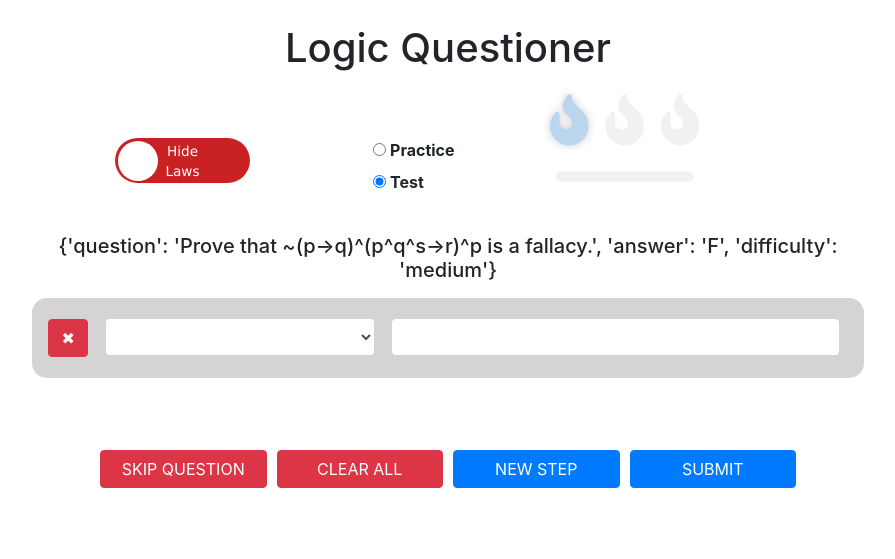
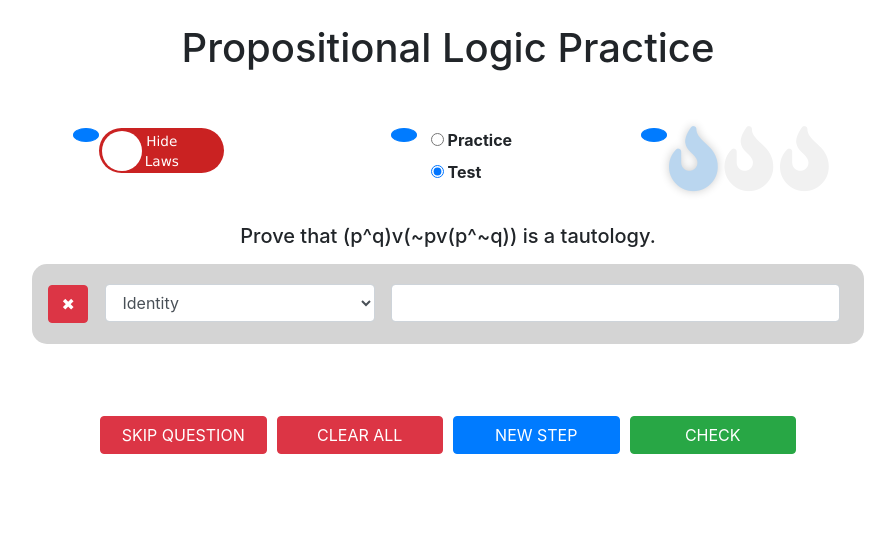
Before and after one commit to nakverma/proof-embeddings, a Flask app: template logic-questioner/templates/form.html in a window 1280 px wide. Shown: the top 559 px of the page, without its empty margins (192-1087 px from the left). Run offline with Flask 2, Linux system fonts and the light colour scheme; the template is opened without the code that fills it: values that come from a table or form of the project are taken from there, others are empty; parts of the project's set-up code (start-up, migrations or seed data) failed here and were passed over; some libraries are stand-ins or nearby versions.

Commit message:
Pushed latest frontend version.

```diff
--- a/logic-questioner/main.py
+++ b/logic-questioner/main.py
@@ -1,77 +1,101 @@
 from flask import Flask, render_template, request, redirect, url_for
 from wtforms import Form, StringField, FormField, FieldList, Label, SelectField, SubmitField, RadioField
-from wtforms.validators import InputRequired, DataRequired
+from wtforms.validators import DataRequired
 from flask_wtf import FlaskForm
 import random
 
 from check_syntax import checkSyntax
 from deterministic import check_correct_operation
+from create_expressions_mistakes import LogicTree
 
 app = Flask(__name__)
 app.secret_key = "secret"
 
 # TODO: Slider hardcoded change that!
-
 steps_init = [{"label": "Step 1"}, {"label": "Step 2"}, {"label": "Step 3"}][0:1]
 
 # TODO: Make sure the symbols above are correct e.g. ¬ instead of ~
-"""
-questions = ["Prove that (p∨q)∨(p∨~q) is a tautology.",
-             "Prove that ((p→r)∧(q→r)∧(p∨q))→r is a tautology.",
-             "Prove that (~(~p))↔p is a tautology.",
-             "Prove that ((p→q)∧(q→r))→(p→r) is a tautology."]
-answers = ["T", "T", "T", "T"][0:1]
-"""
 questions = [
-    {'question': "Prove that (p∨q)∨(p∨~q) is a tautology.",
+    {'question': "Prove that (pvq)v(pv~q) is a tautology.",
      'answer': 'T',
      'difficulty': 'mild'},
-    {'question': "Prove that ((p→r)∧(q→r)∧(p∨q))→r is a tautology.",
+    {'question': "Prove that ((p->r)^(q->r)^(pvq))->r is a tautology.",
      'answer': 'T',
      'difficulty': 'mild'},
-    {'question': "Prove that (~(~p))↔p is a tautology.",
+    {'question': "Prove that (~(~p))<->p is a tautology.",
      'answer': 'T',
      'difficulty': 'mild'},
-    {'question': "Prove that ((p→q)∧(q→r))→(p→r) is a tautology.",
+    {'question': "Prove that ((p->q)^(q->r))->(p->r) is a tautology.",
      'answer': 'T',
      'difficulty': 'mild'},
     {'question': "Prove that F->T is a tautology.",
      'answer': 'T',
      'difficulty': 'mild'},
+    {'question': "Prove that (p^q)v(~pv(p^~q)) is a tautology.",
+     'answer': 'T',
+     'difficulty': 'mild'},
+    {'question': "Prove that ((pvq)^(rv~q))->(pvr) is a tautology.",
+     'answer': 'T',
+     'difficulty': 'mild'},
+    {'question': "Prove that (p^q)->(pvq) is a tautology.",
+     'answer': 'T',
+     'difficulty': 'mild'},
+    {'question': "Prove that q->(p->q) is a tautology.",
+     'answer': 'T',
+     'difficulty': 'mild'},
+    {'question': "Prove that p^~(p^~q)<->p^q is a tautology.",
+     'answer': 'T',
+     'difficulty': 'mild'},
     {'question': "Prove that ~(p->q)^(p^q^s->r)^p is a fallacy.",
      'answer': 'F',
      'difficulty': 'medium'},
-    {'question': "Prove that (~q∨q)∧~r∧p∧r is a fallacy.",
+    {'question': "Prove that (~qvq)^~r^p^r is a fallacy.",
      'answer': 'F',
      'difficulty': 'medium'},
-    {'question': "Prove that ~r∧((~p∨p)∧r)^(p->r) is a fallacy.",
+    {'question': "Prove that ~r^((~pvp)^r)^(p->r) is a fallacy.",
      'answer': 'F',
      'difficulty': 'medium'},
-    {'question': "Prove that s∧((~s∧~q)∨(~s∧~T))∧p is a fallacy.",
+    {'question': "Prove that s^((~s^~q)v(~s^~T))^p is a fallacy.",
      'answer': 'F',
      'difficulty': 'medium'},
     {'question': "Prove that (p->q)^(q->r) is logically equivalent to p->(q^r).",
      'answer': 'p->(q^r)',
      'difficulty': 'spicy'},
-    {'question': "Prove that ~(~((q∧r)∨(q∧~r))∧p) is logically equivalent to p->q.",
+    {'question': "Prove that ~(~((q^r)v(q^~r))^p) is logically equivalent to p->q.",
      'answer': 'p->q',
      'difficulty': 'spicy'},
-    {'question': "Prove that q∨(p∧~q) is logically equivalent to ~p->q.",
+    {'question': "Prove that qv(p^~q) is logically equivalent to ~p->q.",
      'answer': '~p->q',
      'difficulty': 'spicy'},
-    {'question': "Prove that ~(~(((~p∧s)∨((~p∧T)∧~s))∧p)∧~p) is logically equivalent to p.",
+    {'question': "Prove that ~(~(((~p^s)∨((~p^T)^~s))^p)^~p) is logically equivalent to p.",
      'answer': 'p',
      'difficulty': 'spicy'},
-    {'question': "Prove that ~(q∧~p)∧(q∨~p) is logically equivalent to p↔q.",
+    {'question': "Prove that ~(q^~p)^(qv~p) is logically equivalent to p<->q.",
      'answer': 'p↔q',
      'difficulty': 'spicy'},
-    {'question': "Prove that ~(~r∧~(~(p∧(q∨q)))) is logically equivalent to (p^q)->r.",
+    {'question': "Prove that ~(~r^~(~(p^(qvq)))) is logically equivalent to (p^q)->r.",
      'answer': '(p^q)->r',
      'difficulty': 'spicy'},
+    {'question': "Prove that (p->q)->((p->q)->q) is logically equivalent to (pvq).",
+     'answer': '(pvq)',
+     'difficulty': 'spicy'},
+    {'question': "Prove that (pvq)^(pv~q) is logically equivalent to p.",
+     'answer': 'p',
+     'difficulty': 'spicy'},
+    {'question': "Prove that ~(p^~q)vq is logically equivalent to ~pvq.",
+     'answer': '~pvq',
+     'difficulty': 'spicy'},
+    {'question': "Prove that ~(p^q)^(pv~q) is logically equivalent to ~q.",
+     'answer': '~q',
+     'difficulty': 'spicy'},
+    {'question': "Prove that (pvq)^(~p->~q)  is logically equivalent to p.",
+     'answer': 'p',
+     'difficulty': 'spicy'}
 ]
 
-laws = ['', 'IDENTITY', 'BOOLEAN_EQUIVALENCE', 'IMPLICATION_TO_DISJUNCTION', 'DOMINATION', 'IDEMPOTENCE',
-        'DOUBLE_NEGATION', 'COMMUTATIVITY', 'ASSOCIATIVITY', 'DISTRIBUTIVITY', 'NEGATION', 'DEMORGAN']
+laws = list(LogicTree().op_optns_diict.keys())
+laws.remove('ALL')
+print('Using LAWS=', laws)
 
 
 def step_input_check(step):
@@ -91,11 +115,13 @@
         return False
     return True
 
+
 def select_a_question(difficulty='mild', current_question_text=None):
     questions_ = [question for question in questions if question['difficulty'] == difficulty and question['question'] != current_question_text]
     question = random.choice(questions_)
     question_text, question_answer = question['question'], question['answer']
     return question_text, question_answer
+
 
 class StepForm(FlaskForm):
     step = StringField(label="Step")
@@ -108,22 +134,35 @@
     question = Label(field_id=0, text=random.choice(questions))
     steps = FieldList(FormField(StepForm), min_entries=1)
     output = ""
-    mode = RadioField('choice', validators=[DataRequired('Please select assessment mode!')],choices=[('practice', 'Practice'), ('test', 'Test')], default='test')
-    # NOTE: Default mode is made "test" and the radio button option is removed visually (i.e. from HTML). This was suggested by Prof. Ansaf.
+    mode = RadioField('choice',
+                      validators=[DataRequired('Please select assessment mode!')],
+                      choices=[('practice', 'Practice'), ('test', 'Test')],
+                      default='test')
+    # NOTE: Default mode is made "test" and the radio button option is removed visually
+    #       (i.e. from HTML). This was suggested by Prof. Ansaf.
     difficulty = 'mild'
     showlaws = 0
 
 
 @app.route('/', methods=['GET', 'POST'])
 def main():
-    return redirect(url_for('login'))
+    # NOTE: For now, we are commenting out the login page because we're not collecting data.
+    #       Later, we'll use it when we collect data.
+    # return redirect(url_for('login'))
+    question_text, question_answer = select_a_question('mild')
+    return redirect(url_for('solve',
+                            question_text=question_text,
+                            question_answer=question_answer,
+                            question_difficulty='mild',
+                            showlaws=False))
 
+
+"""
 @app.route('/login', methods=['GET', 'POST'])
 def login():
     error = None
     if request.method == 'POST':
         if request.form['username'] != 'admin' or request.form['password'] != 'admin':
-            credentials_correct = False
             error = 'Invalid Credentials!'
         else:
             question_text, question_answer = select_a_question('mild')
@@ -135,9 +174,14 @@
                                     question_difficulty='mild',
                                     showlaws=False))
     return render_template('login.html', error=error)
+"""
+
 
 @app.route('/solve', methods=['GET', 'POST'])
 def solve():
+    # NOTE: For now, we are commenting out the login page because we're not collecting data.
+    #       Later, we'll use it when we collect data.
+    """
     # TODO: Fix authentication! (Make sure username and password does not appear there!)
     try:
         username, password = request.args['username'], request.args['password']
@@ -145,6 +189,7 @@
             return redirect(url_for('login'))
     except:
         return redirect(url_for('login'))
+    """
 
     form = WireForm(request.form, steps=steps_init)
     form.question.text = request.args['question_text']
@@ -152,14 +197,15 @@
     form.showlaws = request.args['showlaws']
     has_error = False
     # TODO: Implement question difficulty and show/hide laws persistently!
-    # TODO: There are some problems with the clear and delete button in terms of the visual persistent changes, investigate these!
+    # TODO: There are some problems with the clear and delete button in terms of the visual
+    #       persistent changes, investigate these!
 
     if request.method == 'POST':
         if "skip" in request.form:
             question_text, question_answer = select_a_question(request.form['difficulty'], current_question_text=request.args['question_text'])
             return redirect(url_for('solve',
-                                    username=request.args['username'],
-                                    password=request.args['password'],
+                                    # username=request.args['username'],
+                                    # password=request.args['password'],
                                     question_text=question_text,
                                     question_answer=question_answer,
                                     question_difficulty=request.form['difficulty'],
@@ -228,7 +274,6 @@
                     else:
                         step.error = None
 
-
             if not has_error and form.data['steps'][-1]['step'].strip() == request.args['question_answer']:
                 form.output = 'CORRECT! Press "Skip Question" to move on to the next question!'
 
--- a/logic-questioner/templates/form.html
+++ b/logic-questioner/templates/form.html
@@ -3,7 +3,7 @@
 {% block body %}
 
 <br/>
-<h1 class="latex" style="text-align: center">Logic Questioner</h1>
+<h1 class="latex" style="text-align: center">Propositional Logic Practice</h1>
 <br/>
 <br/>
 
@@ -12,7 +12,11 @@
 <form id="form" action="" method="POST" style="width: 75%; margin: 0 auto;">
     <div style="width: 100%; margin: 0 auto;">
 
-        <label class="switch" style="width: 135px; float: left; margin-left:10%; margin-right: 10%;">
+        <p class="btn btn-primary" data-toggle="tooltip" title="Toggle this button to show the law table for assistance during your practice."
+           style="float:left; border-radius: 100%; font-size: 0.5%; margin-left: 5%;">
+            <i class="fa fa-info"></i>
+        </p>
+        <label class="switch" style="width: 15%; float: left; margin-right: 10%;">
             <input type="checkbox" id="tog_btn_show_laws">
             <div class="slidershowlaws round">
                 <span class="on" style="font-size: 85%; text-align: center;">Show Laws</span>
@@ -20,13 +24,23 @@
             </div>
         </label>
 
-        <div>
-            {{ render_field(form.mode, class="radio", style="width:20%; float: left;") }}
+
+        <div style="width:20%; float: left; margin-left: 10%;">
+            <p class="btn btn-primary" data-toggle="tooltip" title="Toggle between 'Practice' mode for checks on every new step and 'Test' mode for a final check when the 'Check' button is pressed."
+               style="float: left; border-radius: 100%; font-size: 0.5%;">
+                <i class="fa fa-info"></i>
+            </p>
+            {{ render_field(form.mode, class="radio") }}
         </div>
 
-        <div class="input-range" style="width: 20%; margin-left: 15%; float: left;">
-            <div id="range-slider" data-value=""></div>
-            <div id="labels-list" class="labels" data-value=""></div>
+        <div style="width: 20%; margin-left: 10%; float: left;">
+            <p class="btn btn-primary" data-toggle="tooltip" title="Choose the difficulty of the questions. Left-most is the mildest, and right-most is the most spicy!"
+               style="float:left; border-radius: 100%; font-size: 0.5%;">
+                <i class="fa fa-info"></i>
+            </p>
+            <div class="input-range" style="width: 100%; margin-left: 65%;">
+                <div id="labels-list" class="labels" data-value=""></div>
+            </div>
         </div>
     </div>
 
@@ -34,7 +48,8 @@
     <br />
     <br />
     <br />
-    <h5 style="text-align: center">{{ form.question }}</h5>
+
+    <h5 style="text-align: center;">{{ form.question }}</h5>
     {% for string_field in form.steps %}
         {{ string_field.hidden_tag() }}
         {# Flask-WTF needs `hidden_tag()` so CSRF works for each form #}
@@ -68,7 +83,7 @@
         <span style="width: 10px"></span>
         <button type="submit" class="btn btn-primary" name="next" value="NEXT" style="width: 20%;">NEW STEP</button>
         <span style="width: 10px"></span>
-        <button type="submit" class="btn btn-primary" name="end" value="END" style="width: 20%;">SUBMIT</button>
+        <button type="submit" class="btn btn-success" name="end" value="END" style="width: 20%;">CHECK</button>
     </div>
 
     <input style="display: none;" type="text" id="difficulty" name="difficulty" value={{ form.difficulty }} />
@@ -83,6 +98,10 @@
 </form>
 
 <script type="text/javascript">
+    $(function () {
+        $('[data-toggle="tooltip"]').tooltip()
+    })
+
     var max = 3, // Set max value
     icon = "fa-fire", // Set the icon (https://fontawesome.com/icons)
     target = document.querySelectorAll('[data-value]'),
--- a/logic-questioner/templates/layout.html
+++ b/logic-questioner/templates/layout.html
@@ -87,17 +87,19 @@
     }
 
     input:checked + .slidershowlaws:before {
-      -webkit-transform: translateX(90px);
-      -ms-transform: translateX(90px);
-      transform: translateX(90px);
+      -webkit-transform: translateX(80px);
+      -ms-transform: translateX(80px);
+      transform: translateX(80px);
     }
 
-    .radio {
-      fieldset.inlineLabels ul {list-style:none};
+    fieldset.inlineLabels ul {list-style:none}
+
+    .radio
+    {
       list-style: none;
-      border: 0px;
+      border: 0;
       width: 100%;
-      height: 2em;
+      height: 5%;
     }
     /*------ ADDED CSS ---------*/
     .on
@@ -168,6 +170,7 @@
       flex-wrap: wrap;
       justify-content: center;
     }
+
     .input-range #range-slider {
       width: calc(100% - 16.66666667%);
       order: 10;
@@ -178,21 +181,7 @@
       border-radius: 2vw;
       height: 0.8vw;
     }
-    @media screen and (max-width: 768px) {
-      .input-range #range-slider {
-        margin-top: 4vw;
-      }
-    }
-    .input-range #range-slider .ui-slider-range {
-      background-color: #bad6ef;
-      border-radius: 2vw;
-      -webkit-transition: all ease 250ms;
-      -moz-transition: all ease 250ms;
-      -o-transition: all ease 250ms;
-      transition: all ease 250ms;
-      cursor: pointer;
-      height: 0.8vw;
-    }
+
     .input-range #range-slider .ui-slider-handle {
       background-color: #bad6ef;
       border: none;
@@ -210,15 +199,15 @@
       transition: all ease 250ms;
       cursor: pointer;
     }
-    .input-range #range-slider[data-value="1"] .ui-slider-range,
+
     .input-range #range-slider[data-value="1"] .ui-slider-handle {
       background-color: #bad6ef;
     }
-    .input-range #range-slider[data-value="2"] .ui-slider-range,
+
     .input-range #range-slider[data-value="2"] .ui-slider-handle {
       background-color: #ffb72f;
     }
-    .input-range #range-slider[data-value="3"] .ui-slider-range,
+
     .input-range #range-slider[data-value="3"] .ui-slider-handle {
       background-color: #fd6b6b;
     }
@@ -240,7 +229,7 @@
       transition: all ease 250ms;
     }
     .input-range .labels .fas:before {
-      font-size: 4vw;
+      font-size: 65px;
     }
     .input-range .labels .fas:hover {
       -webkit-transform: scale(1.1);
@@ -262,8 +251,6 @@
       text-shadow: 0 0 10px rgba(0, 0, 0, 0.2);
     }
 
-
-
 </style>
 
 <body>
--- a/logic-questioner/templates/login.html
+++ b/logic-questioner/templates/login.html
@@ -3,7 +3,7 @@
 {% block body %}
 
 <br/>
-<h1 class="latex" style="text-align: center">Logic Questioner</h1>
+<h1 class="latex" style="text-align: center">Propositional Logic Practice</h1>
 <br/>
 
 {% from "includes/formhelpers.html" import render_field %}
```
Also changed, not shown: logic-questioner/create_expressions_mistakes.py (+86 -64 lines), logic-questioner/deterministic.py (+5 -6 lines).
